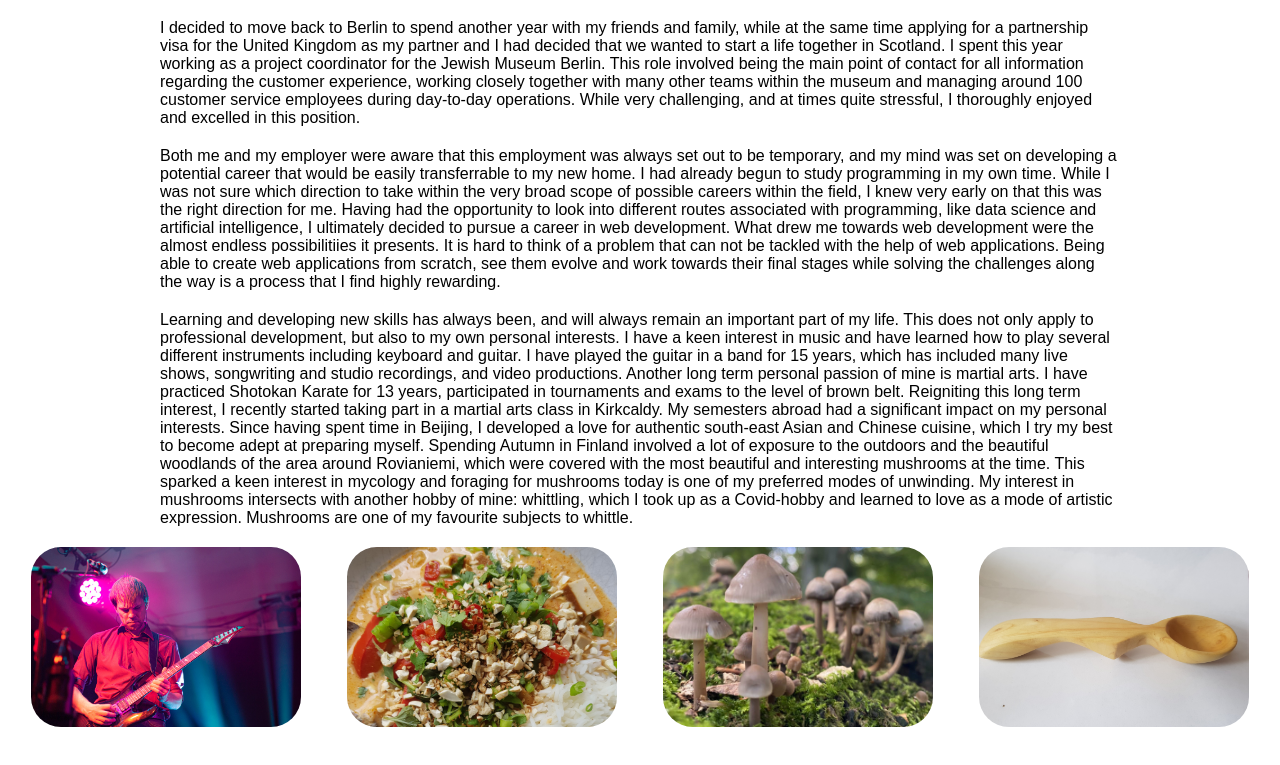
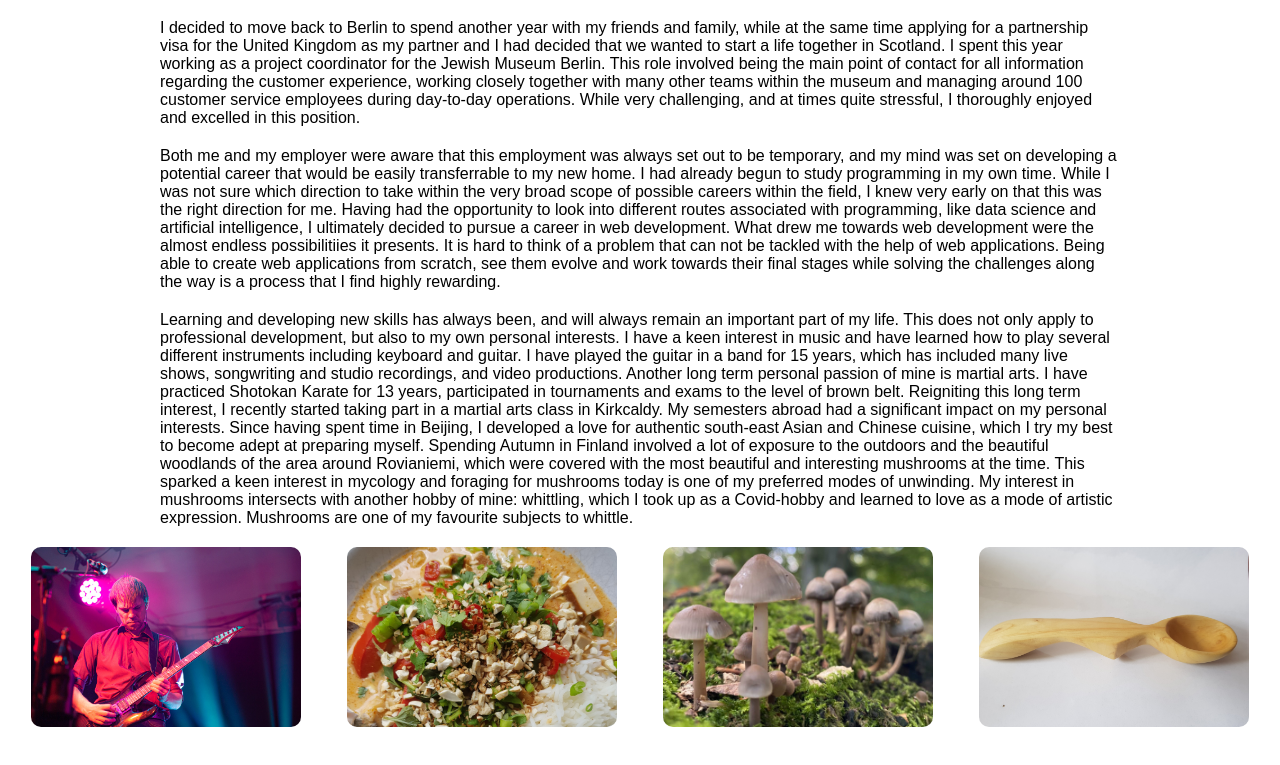
Before and after one commit to SteveTheSloth/Website, a Next.js app: page /about in a window 1280 px wide. Shown: the part 900-1665 px from the top of the page. Built offline with nearby package versions, Linux system fonts and the light colour scheme.

Commit message:
Corrected border-radius on aboutImage.

```diff
--- a/styles/utils.module.css
+++ b/styles/utils.module.css
@@ -514,7 +514,7 @@
 }
 
 .aboutImage {
-  border-radius: 30px;
+  border-radius: 10px;
   max-width: 90wv;
 }
 
```
